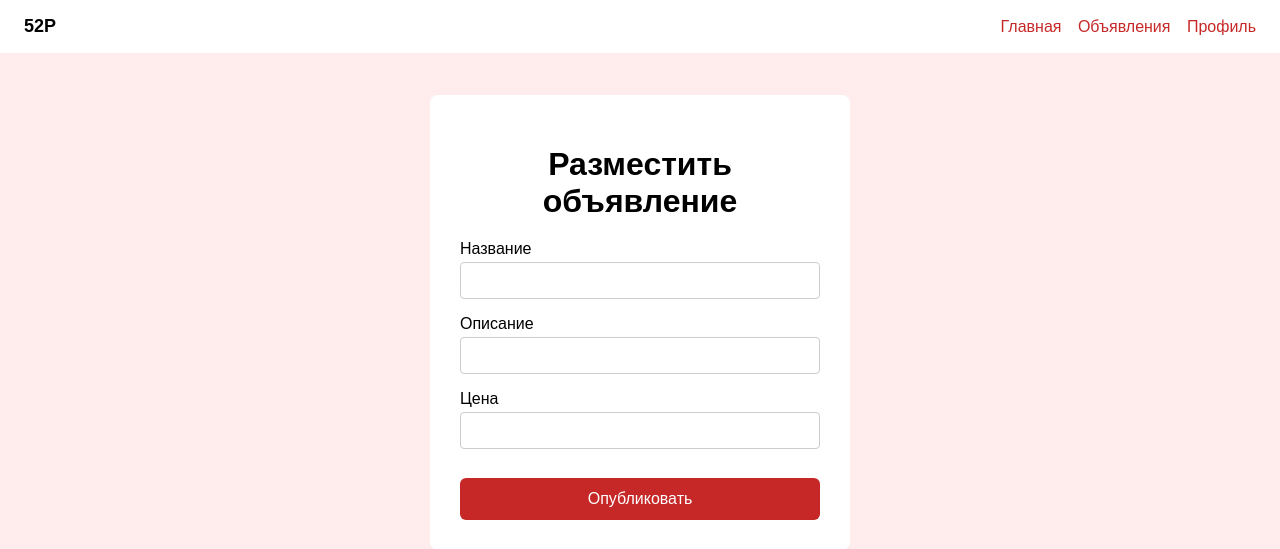
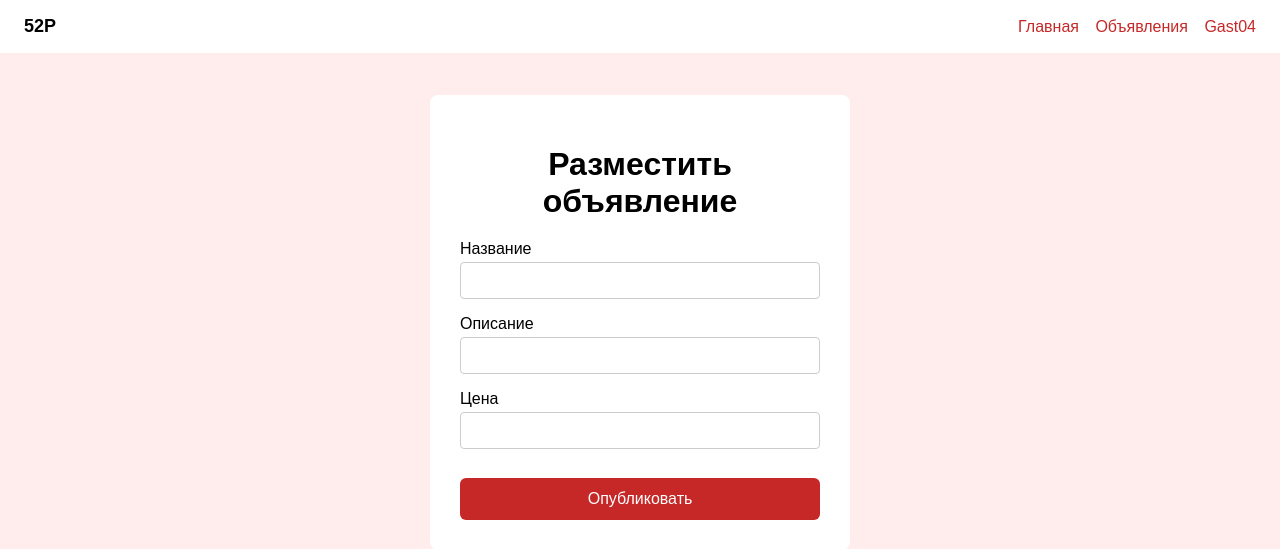
Before and after one commit to Gast041/board, a Django app: page /ads/create/ in a window 1280 px wide. Shown: the top 549 px of the page. Run offline with Django 5.2, Linux system fonts and the light colour scheme; a user stored in the database is signed in.

Commit message:
Профиль 2

```diff
--- a/board/templates/ads/create_ad.html
+++ b/board/templates/ads/create_ad.html
@@ -19,7 +19,8 @@
     <div>
         <a href="/">Главная</a>
         <a href="/ads/">Объявления</a>
-        <a href="/profile/">Профиль</a>
+        <a href="{% url 'profile' %}">{{ user.username }}</a>
+
     </div>
 </div>
 
```
